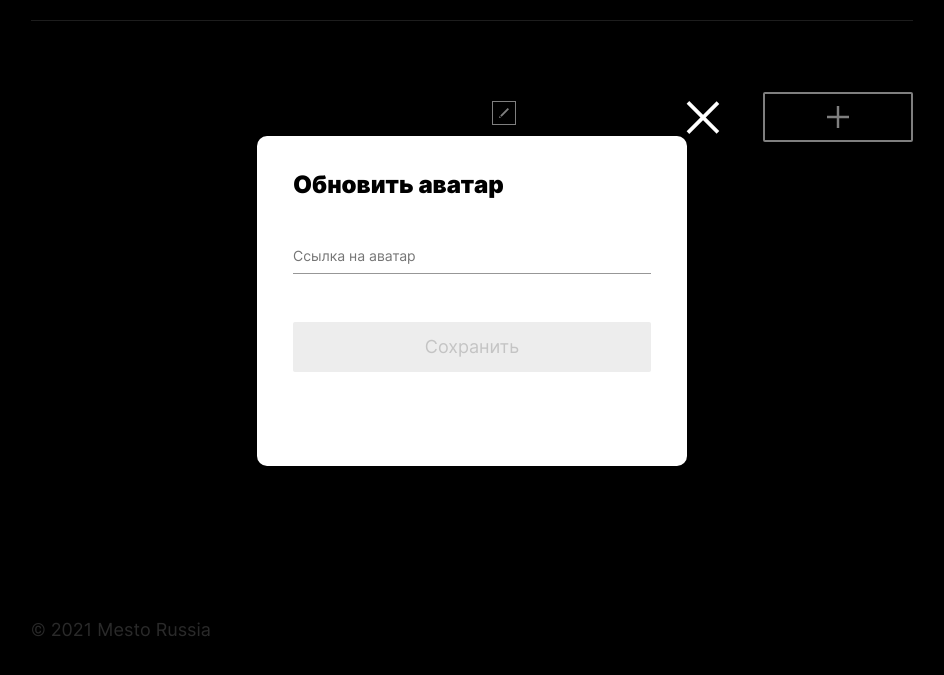
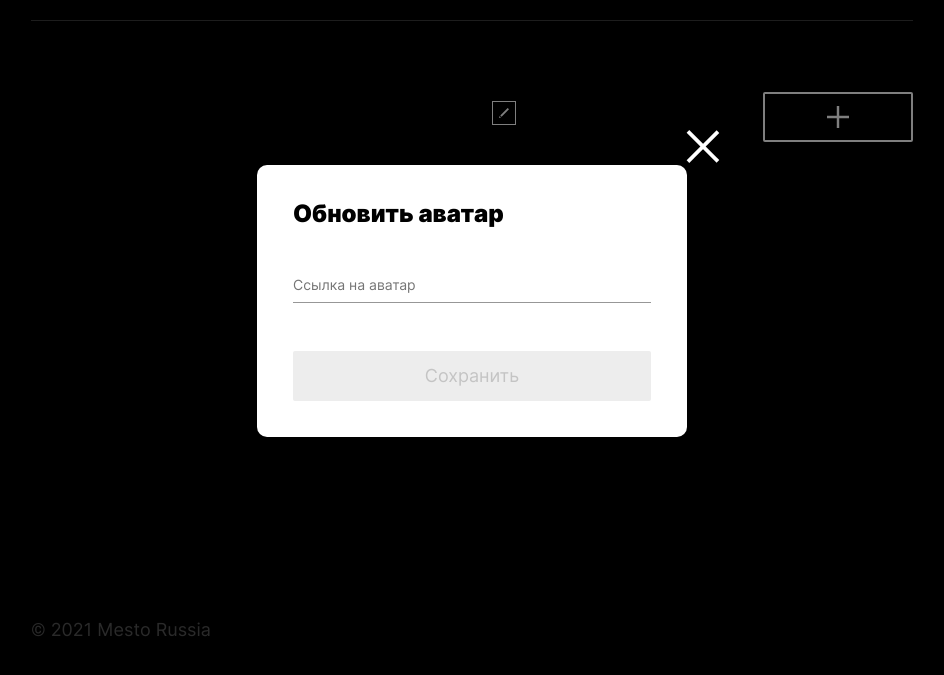
Before and after one commit to aldizza/mesto-project-ff, a website built with webpack: page src/index.html in a window 1280 px wide. Both pictures are taken after a click on the element 259 px from the left and 216 px from the top of the page. Shown: the part 99-774 px from the top of the page, without its empty margins (168-1112 px from the left). Built offline with nearby package versions, Linux system fonts and the light colour scheme; no server answers.

Commit message:
7th iteration размеры попапа

```diff
--- a/src/blocks/popup/__content/popup__content.css
+++ b/src/blocks/popup/__content/popup__content.css
@@ -17,3 +17,7 @@
     padding: 30px 20px;
   }
 }
+
+.popup__content-profile-edit {
+  min-height: 272px;
+}
```
